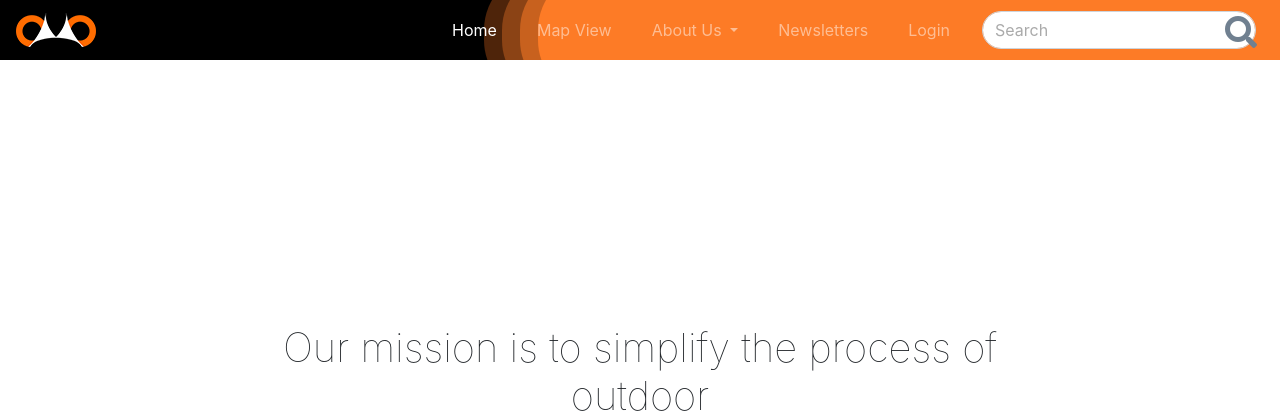
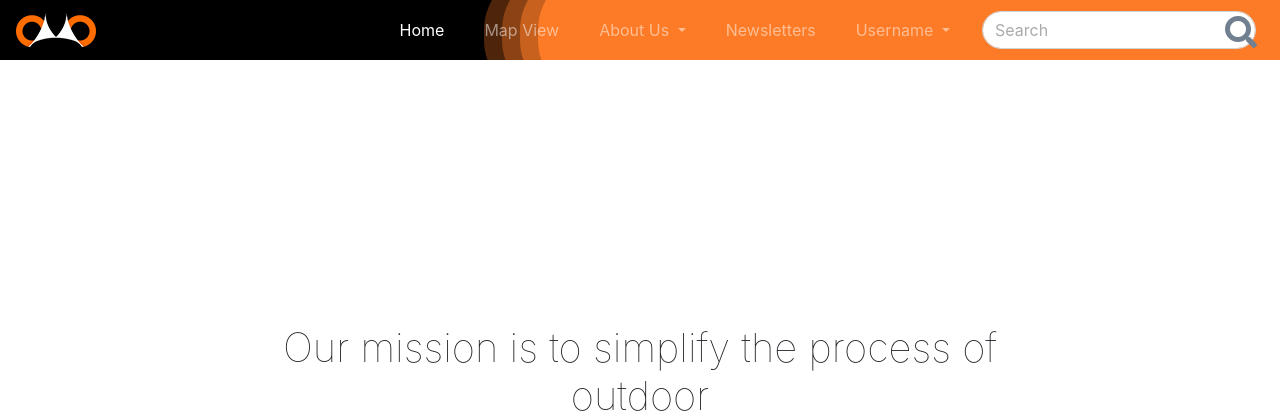
Before and after one commit to coderpen-me/omoads-frontend, a Django app: page /aboutus/ in a window 1280 px wide; the page is wider, and only the part inside the window is pictured. Shown: the top 420 px of that part. Run offline with Django 3.2, Linux system fonts and the light colour scheme; a user stored in the database is signed in; tables that the repository leaves empty hold one stand-in row (values such as "Sample post"); parts of the project's set-up code (start-up, migrations or seed data) failed here and were passed over; some libraries are stand-ins or nearby versions.

Commit message:
nav updated

```diff
--- a/ecommerce/templates/nav.html
+++ b/ecommerce/templates/nav.html
@@ -39,9 +39,22 @@
                     <li class="nav-item items">
                         <a class="nav-link" href="#">Newsletters</a>
                     </li>
-                    <li class="nav-item items">
-                        <a class="nav-link" href="{% url 'auth_login' %}">Login</a>
+		    {% if user.is_authenticated %}
+		    <li class="nav-item dropdown items">
+                            <a class="nav-link dropdown-toggle" href="#" id="navbarDropdown" role="button" data-toggle="dropdown" aria-haspopup="true" aria-expanded="false">
+                                Username
+                            </a>
+                            <div class="dropdown-menu " aria-labelledby="navbarDropdown" style="background:#fd7b26;border:1px solid #000;">
+                                <a class="dropdown-item" href="#">Favorites</a>
+                                <a class="dropdown-item" href="login.html">Logout</a>
+                            </div>
                     </li>
+		    {% else %}
+		    <li class="nav-item items">
+			<a class="nav-link" href="{% url 'auth_login' %}">Login</a>
+                    </li>
+		    {% endif %}
+
                 </ul>
                 <form class="form-inline my-2 my-lg-0">
                     <input class="form-control mr-sm-2 search-bar" type="search" placeholder="Search" aria-label="Search">
```
